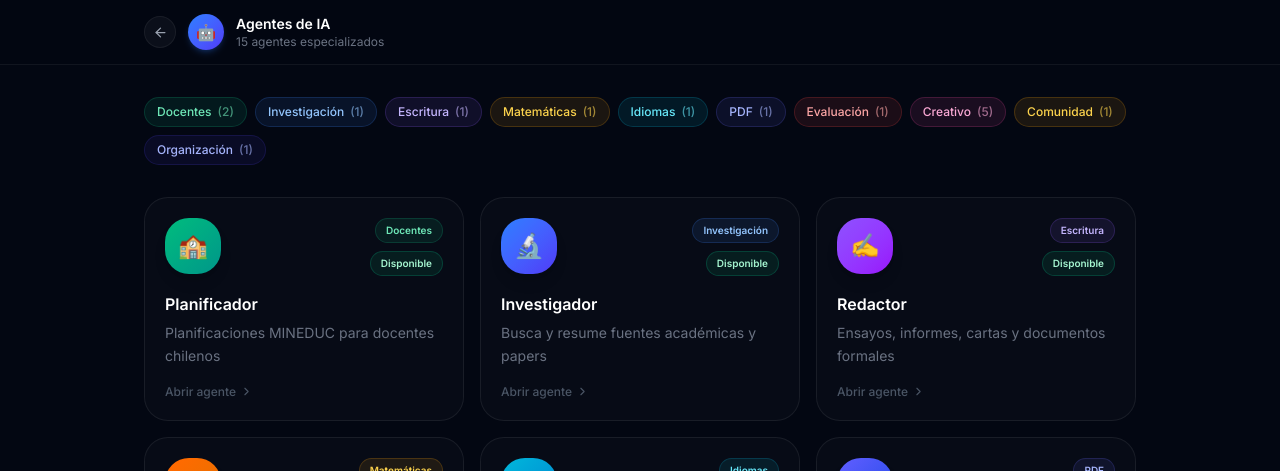
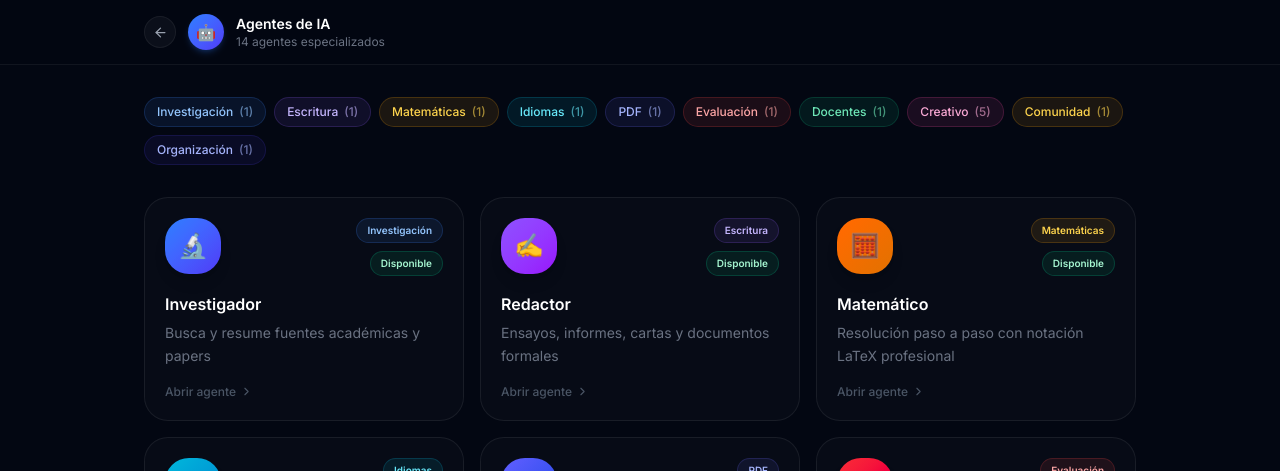
Before and after one commit to innova-space-edu/eduai-platform, a Next.js app: page /agentes in a window 1280 px wide. Shown: the top 471 px of the page. Built offline with nearby package versions, Linux system fonts and the light colour scheme; no server answers.

Commit message:
Update page.tsx

```diff
--- a/app/agentes/page.tsx
+++ b/app/agentes/page.tsx
@@ -19,18 +19,7 @@ type AgentItem = {
 }
 
 const AGENTS: AgentItem[] = [
-  {
-    id: "educador",
-    icon: "🏫",
-    name: "Planificador",
-    description: "Planificaciones MINEDUC para docentes chilenos",
-    color: "from-emerald-500 to-teal-600",
-    glow: "rgba(16,185,129,0.15)",
-    border: "rgba(16,185,129,0.2)",
-    href: "/educador",
-    tag: "Docentes",
-    status: "active",
-  },
+
   {
     id: "investigador",
     icon: "🔬",
```
